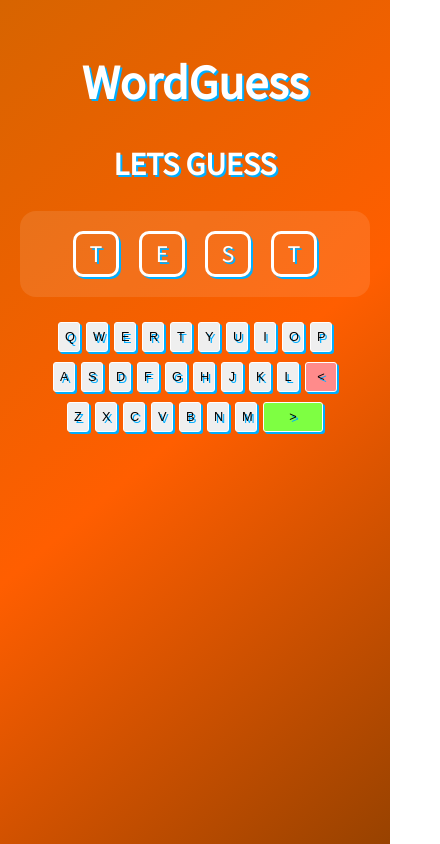
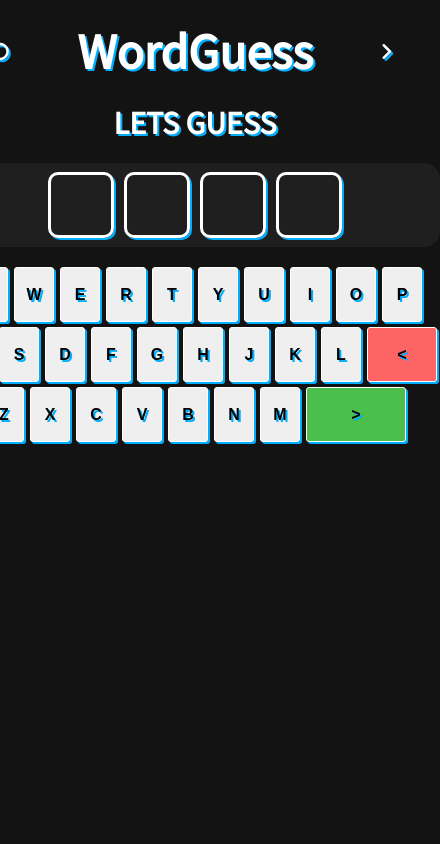
Before and after one commit to qkas/WordGuess, a plain HTML site: page index.html in a window 390 px wide. Shown: the whole page, 440 px wide, since content can reach past the window. Drawn offline with Linux system fonts and the light colour scheme.

Commit message:
Added top navigation and styled the page to sort of match with DiceRoll

```diff
--- a/index.html
+++ b/index.html
@@ -13,13 +13,17 @@
 </head>
 <body>
     <div class="wrapper">
-        <a href="./index.html"><h1>WordGuess</h1></a>
+        <nav class="top-nav">
+            <a href="https://qkas.github.io/"><i class="fa fa-undo"></i></a>
+            <a href="https://qkas.github.io/WordGuess/"><h1>WordGuess</h1></a>
+            <a href="https://qkas.github.io/DiceRoll/"><i class="fa fa-angle-right"></i></a>
+        </nav>
         <h2>LETS GUESS</h2>
         <section class="boxes">
-            <div class="box">T</div>
-            <div class="box">E</div>
-            <div class="box">S</div>
-            <div class="box">T</div>
+            <div class="box"></div>
+            <div class="box"></div>
+            <div class="box"></div>
+            <div class="box"></div>
         </section>
         <section class="keyboard">
             <div class="row">
--- a/style.css
+++ b/style.css
@@ -4,7 +4,7 @@ html {
 
 body {
     font-family: 'Source Sans Pro', sans-serif;
-    background: linear-gradient(320deg, #984200, #ff5e00, #d76400);
+    background: #131313;
     color: white;
     display: flex;
     justify-content: center;
@@ -13,9 +13,26 @@ body {
     padding: 0;
 }
 
-h1 {
-    font-size: 3rem;
-    text-align: center;
+.top-nav {
+    display: flex;
+    align-items: center;
+    font-size: 20px;
+    margin: 20px 0;
+}
+
+.top-nav a {
+    display: flex;
+    align-items: center;
+    text-decoration: none;
+    color: #fff;
+    text-shadow: 2px 2px #00aeff;
+    margin: 0 20px;
+}
+
+.top-nav h1 {
+    font-size: 50px;
+    margin: 0;
+    width: 250px;
 }
 
 a {
@@ -24,37 +41,39 @@ a {
     text-shadow: 2px 2px #00aeff;
 }
 
+a i {
+    margin: 0px 20px;
+}
+
 h2 {
     text-shadow: 2px 2px #00aeff;
-    font-size: 2rem;
-    text-align: center;
+    margin: 0 20px;
+    font-size: 32px;
 }
 
 .wrapper {
     text-align: center;
-    width: 90%;
-    max-width: 768px;
-    padding: 20px;
+    width: 500px;
+    margin: 0 20px;
 }
 
 .boxes {
     display: flex;
-    flex-wrap: wrap;
     justify-content: center;
+    font-size: 60px;
     color: #fff;
-    background: rgba(255, 255, 255, 0.1);
+    background: rgba(255, 255, 255, 0.05);
     border-radius: 16px;
-    margin: 20px 0;
-    padding: 10px;
+    margin: 20px auto;
+    padding: 9px;
 }
 
 .box {
-    width: 70px;
-    height: 70px;
+    width: 60px;
+    height: 60px;
     border: 3px solid #fff;
     border-radius: 10px;
-    margin: 10px;
-    font-size: 3rem;
+    margin: 0 5px;
     text-shadow: 2px 2px #00aeff;
     box-shadow: 2px 2px #00aeff;
     display: flex;
@@ -71,12 +90,14 @@ h2 {
 .row {
     display: flex;
     margin: 5px 0;
+    margin-top: 0;
 }
 
 .keyboard-button {
     width: 40px;
-    height: 50px;
+    height: 55px;
     font-size: 1rem;
+    font-weight: bold;
     border: 1px solid #fff;
     border-radius: 3px;
     margin: 0 3px;
@@ -86,65 +107,35 @@ h2 {
 }
 
 .delete {
-    background-color: #ff8b8b;
-    width: 90px
+    background-color: rgb(255, 100, 100);
+    width: 70px
 }
 
 .enter {
-    background-color: #7eff42;
-    width: 120px;
+    background-color: rgb(75, 190, 75);
+    width: 100px;
 }
 
-@media (max-width: 768px) {
-    .wrapper {
-        width: 95%;
-    }
-
-    .box {
-        width: 50px;
-        height: 50px;
-        font-size: 2rem;
-    }
-
-    .keyboard-button {
-        width: 30px;
-        height: 40px;
-        font-size: 0.8rem;
-    }
-
-    .delete {
-        background-color: #ff8b8b;
-        width: 60px;
-    }
-
-    .enter {
-        width: 80px;
+@media (max-width: 500px) {
+    h1 {
+        margin: 40px 30px;
     }
 }
 
-@media (max-width: 440px) {
-    .wrapper {
-        width: 90%;
+@media (max-width: 400px) {
+    .dice {
+        font-size: 55px;
     }
-
-    .box {
-        width: 40px;
-        height: 40px;
-        font-size: 1.5rem;
-    }
-
-    .keyboard-button {
-        width: 22px;
-        height: 30px;
-        font-size: 0.8rem;
-    }
-
-    .delete {
-        background-color: #ff8b8b;
-        width: 32px;
-    }
-
-    .enter {
-        width: 60px;
+    h1 {
+        margin: 40px 10px;
     }
 }
+
+@media (max-width: 375px) {
+    .dice {
+        font-size: 50px;
+    }
+    h1 {
+        margin: 40px 0px;
+    }
+}
```
